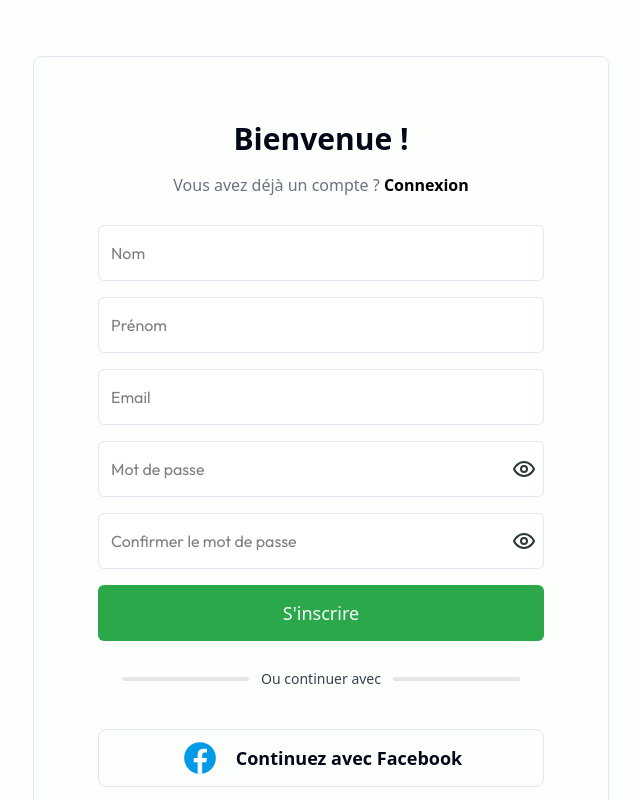
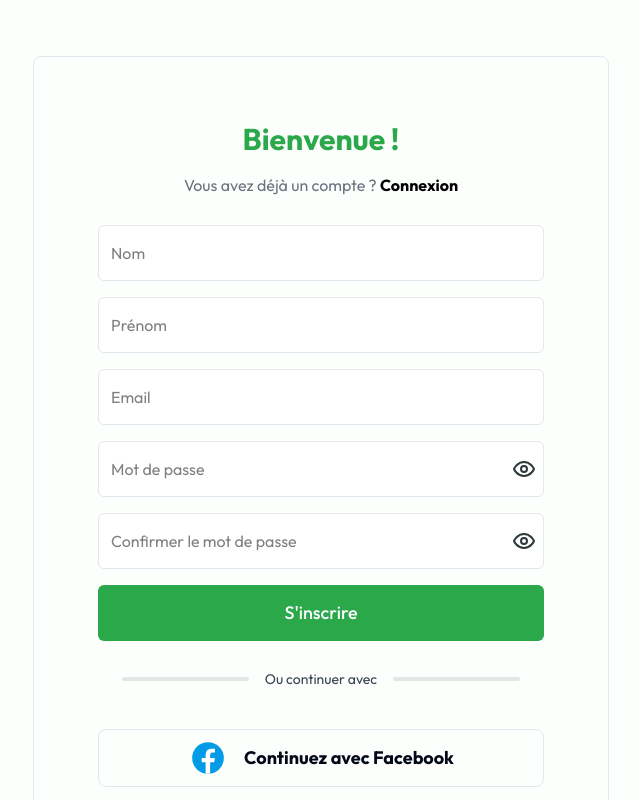
Before and after one commit to Umbrella-team-SquidTech/Ozon-Website, a React (Vite) app: page /register in a window 1280 px wide. Shown: the whole page, without its empty margins (319-959 px from the left). Built offline with nearby package versions, Linux system fonts and the light colour scheme.

Commit message:
refactor: add primary color to auth pages headers

```diff
--- a/src/components/Login/LoginFooter.tsx
+++ b/src/components/Login/LoginFooter.tsx
@@ -1,4 +1,4 @@
-import OauthLinks from "../component/OauthLinks";
+import OauthLinks from "../OauthLinks";
 
 export default function LoginFooter() {
   return (
--- a/src/components/Login/LoginHeader.tsx
+++ b/src/components/Login/LoginHeader.tsx
@@ -1,4 +1,3 @@
-
 import Loginheader from "@/assets/Login/LoginHeader.svg";
 import { Link } from "react-router-dom";
 export default function LoginHeader({
@@ -9,7 +8,7 @@ export default function LoginHeader({
   return (
     <>
       <div className=" flex-col justify-center items-center gap-4 hidden md:flex">
-      <h1 className=" font-bold text-3xl">Bienvenue !</h1>
+        <h1 className=" font-bold text-3xl text-PrimaryColor">Bienvenue !</h1>
         <p className=" text-gray-500">
           {!register ? (
             <>
@@ -30,8 +29,10 @@ export default function LoginHeader({
         </p>
       </div>
       <div className=" flex md:hidden flex-col items-center gap-2 ">
-      <img src={Loginheader} alt="cat icon" width={74}  />
-      <h3 className=" font-Outfit text-PrimaryColor text-[28px] font-bold">Se connecter</h3>
+        <img src={Loginheader} alt="cat icon" width={74} />
+        <h3 className=" font-Outfit text-PrimaryColor text-[28px] font-bold">
+          Se connecter
+        </h3>
       </div>
     </>
   );
--- a/src/pages/RecoverPass.tsx
+++ b/src/pages/RecoverPass.tsx
@@ -33,10 +33,12 @@ export default function RecoverPass() {
         <div className="h-screen w-screen flex justify-center items-center font-Outfit">
           <div className="border  md:px-0 flex justify-center items-center h-96 rounded-lg w-5/6 md:w-full ">
             <div className="flex flex-col items-center justify-between md:w-[35rem] h-full py-10 md:px-8 w-full gap">
-              <h2 className="font-bold text-3xl">Mot de passe oublié ?</h2>
+              <h2 className="font-bold text-3xl text-PrimaryColor">
+                Mot de passe oublié ?
+              </h2>
               <p className="text-slate-500 text-base text-center  w-full  ">
-                Veuillez entrez l'adresse e-mail que vous avez utilisée pour créer votre
-                compte.
+                Veuillez entrez l'adresse e-mail que vous avez utilisée pour
+                créer votre compte.
               </p>
               <div className=" w-full px-4 md:px-14 flex flex-col gap-4">
                 <FormField
--- a/src/pages/RegisterPage.tsx
+++ b/src/pages/RegisterPage.tsx
@@ -1,5 +1,5 @@
 import LoginLink from "@/components/Register/LoginLink";
-import OauthLinks from "@/components/component/OauthLinks";
+import OauthLinks from "@/components/OauthLinks";
 import RegisterHeader from "@/components/Register/RegisterHeader";
 import { RegisterMobileForm } from "@/components/Register/register-mobile-form";
 import LoginHeader from "@/components/Login/LoginHeader";
@@ -8,8 +8,8 @@ import LoginFooter from "@/components/Login/LoginFooter";
 const RegisterPage = () => {
   return (
     <div
-      className="w-screen h-[100dvh] overflow-x-hidden  flex flex-col items-center justify-evenly
-    md:justify-start py-10  md:py-0 md:pt-14 bg-BgColor"
+      className="w-screen h-[100dvh] overflow-x-hidden flex flex-col items-center justify-evenly
+    md:justify-start py-10  md:py-0 md:pt-14 bg-BgColor font-Outfit"
     >
       <div className="max-h-auto  border hidden md:flex flex-col justify-between rounded-lg p-16 gap-7 w-[45%]">
         <LoginHeader register={true} />
@@ -19,11 +19,12 @@ const RegisterPage = () => {
 
       <div className=" md:hidden px-6">
         <RegisterHeader />
-      <div>
-        <RegisterMobileForm />
-        <LoginLink />
+        <div>
+          <RegisterMobileForm />
+          <LoginLink />
+        </div>
+        <OauthLinks />
       </div>
-      <OauthLinks /></div>
     </div>
   );
 };
--- a/src/pages/ValidateRegisterPage.tsx
+++ b/src/pages/ValidateRegisterPage.tsx
@@ -38,7 +38,9 @@ export default function ValidateRegisterPage() {
         <div className="h-screen flex justify-center items-center font-Outfit">
           <div className="border flex justify-center items-center h-96 rounded-lg">
             <div className="flex flex-col items-center justify-between w-[35rem] h-full py-10 px-8 gap">
-              <h2 className="font-bold text-3xl">Une dernière étape !</h2>
+              <h2 className="font-bold text-3xl text-PrimaryColor">
+                Une dernière étape !
+              </h2>
               <p className="text-slate-500 text-base text-center max-w-[22rem]">
                 Entrez le code à 6 chiffres que vous avez reçu sur votre boite
                 mail.
@@ -84,7 +86,10 @@ export default function ValidateRegisterPage() {
                   )}
                 />
 
-                <Button type="submit" className="w-[80%] bg-PrimaryColor hover:bg-SecondaryColor ">
+                <Button
+                  type="submit"
+                  className="w-[80%] bg-PrimaryColor hover:bg-SecondaryColor "
+                >
                   Continuer
                 </Button>
               </div>
```
Also changed, not shown: src/components/OauthLinks.tsx (renamed from src/components/component/OauthLinks.tsx). Lines whose indentation alone changed are shown as unchanged.
